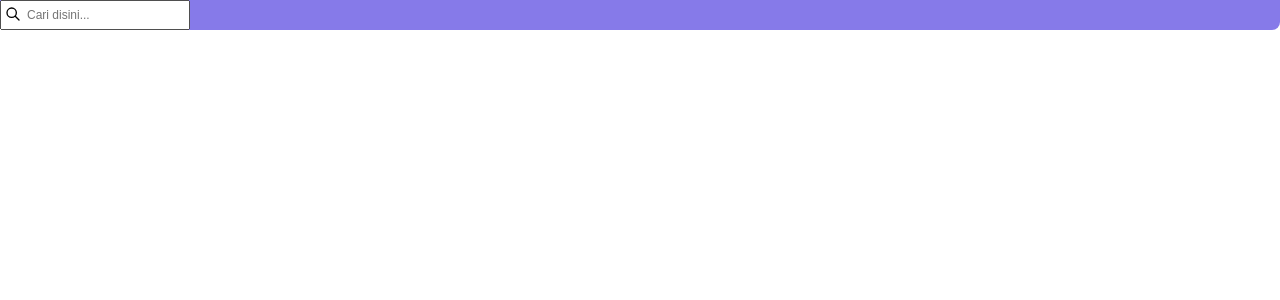
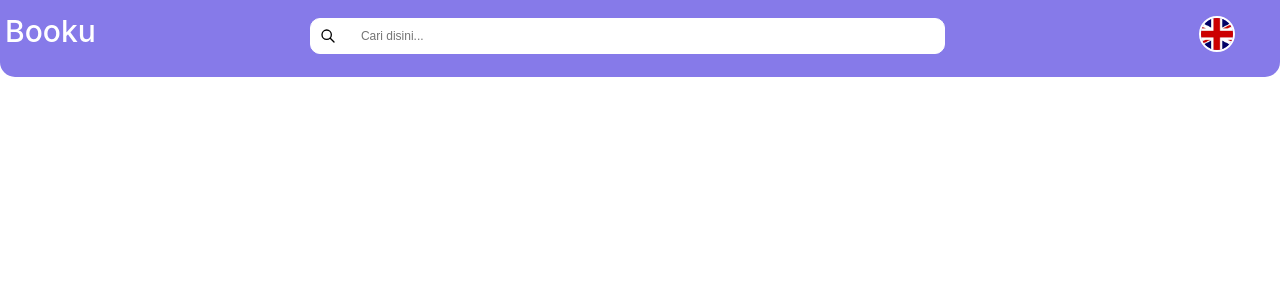
Before and after one commit to ismalzikri/Book-App, a React (Create React App) app: page / in a window 1280 px wide. Shown: the top 300 px of the page. Built offline with nearby package versions, Linux system fonts and the light colour scheme.

Commit message:
feat(navbar, seacrh component ): UI design & add image language

```diff
--- a/src/components/Navbar.tsx
+++ b/src/components/Navbar.tsx
@@ -1,18 +1,44 @@
 import styled from "styled-components"
 import { Search } from "./Search"
 
+import Flag from '../assets/img/english.jpg'
+
 const Nav = styled.nav `
+  display: flex;
+  align-items: center;
   position:fixed;
   width: 100%;
+  padding: 0px 5px 5px;
   background: #867AE9;
   box-sizing: border-box;
-  border-radius:0px 0px  8px 8px;
+  border-radius:0px 0px  15px 15px;
+`
+
+const Logo = styled.span `
+  margin-bottom: 10px;
+  font-size: 30px;
+  font-weight: 500;
+  color: #fff;
+`
+
+const ImageLang =  styled.figure `
+  img {
+    width: 32px;
+    height: 32px;
+    object-fit: cover;
+    border-radius: 50%;
+    border: 2px solid #fff;
+  }
 `
 
 export const Navbar = () => {
   return (
     <Nav>
+      <Logo>Booku</Logo>
       <Search />
+      <ImageLang>
+        <img src={Flag} alt="flag-language"  />
+      </ImageLang>
     </Nav>
   )
 }
--- a/src/components/Search.tsx
+++ b/src/components/Search.tsx
@@ -1,20 +1,39 @@
-import styled from "styled-components"
+import styled, { keyframes } from "styled-components"
 import {HiOutlineSearch} from 'react-icons/hi'
 
 const Wrap = styled.section `
   position : relative;
+  width: 50%;
+  display: flex;
+  margin: 0 auto;
 `
 
 const InputSearch = styled.input `
-  padding: 6px;
+  width: 100%;
+  padding: 10px 50px 10px ;
   font-size: 12px;
-  padding-left: 25px;
+  outline:none;
+  border: 1px solid #fff;
+  border-radius: 10px;
+`
+
+const AnimateIcon = keyframes `
+  from {
+    transform : rotate(0deg)
+  }
+  to {
+    transform: rotate(360deg)
+  }
 `
 
 const IconSearch = styled(HiOutlineSearch) `
   position: absolute;
-  left: 5px;
-  top:6px;
+  left: 10px;
+  top:10px;
+  cursor: pointer;
+  :hover {
+    animation: ${AnimateIcon} 0.8s linear;
+  }
 `
 
 export const Search = () => {
```
Also changed, not shown: src/assets/img/english.jpg (added), src/assets/img/indonesia.png (added).
